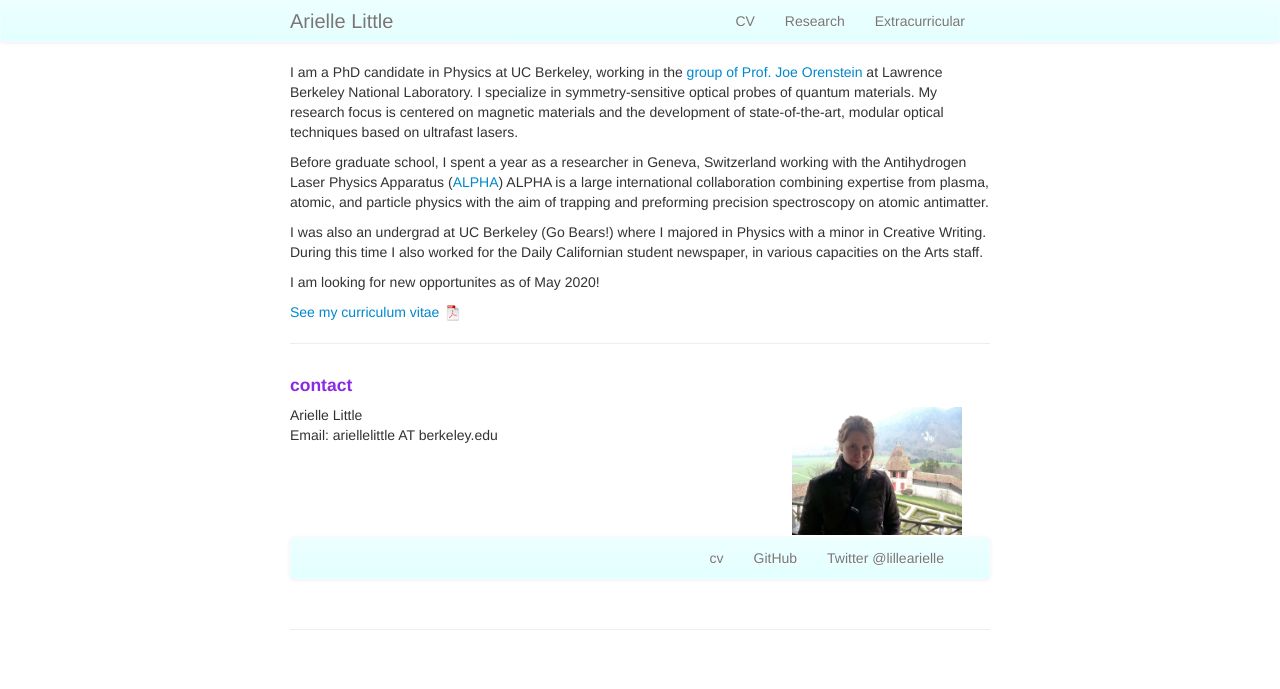
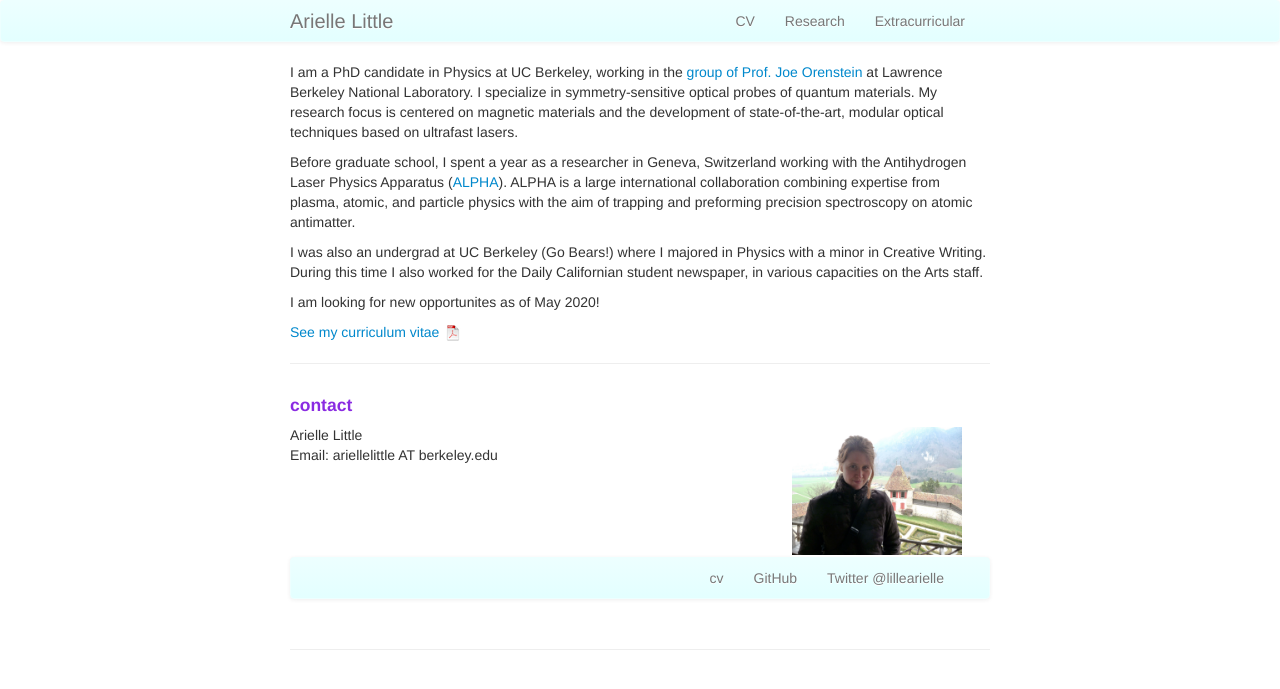
Before and after one commit to ariellel118/ariellel118.github.io, a Jekyll site: the page built from index.md, in a window 1280 px wide. Shown: the top 689 px of the page. Built offline with Jekyll 4.4.1, drawn with Linux system fonts in a browser that asks for light colours.

Commit message:
changed research

```diff
--- a/index.md
+++ b/index.md
@@ -8,7 +8,7 @@ keywords:
 
 I am a PhD candidate in Physics at UC Berkeley, working in the <a href="http://orensteinlab.berkeley.edu/orenstein-group/">group of Prof. Joe Orenstein </a> at Lawrence Berkeley National Laboratory. I specialize in symmetry-sensitive optical probes of quantum materials. My research focus is centered on magnetic materials and the development of state-of-the-art, modular optical techniques based on ultrafast lasers.
 
-Before graduate school, I spent a year as a researcher in Geneva, Switzerland working with the Antihydrogen Laser Physics Apparatus (<a href="http://alpha.web.cern.ch/">ALPHA</a>) ALPHA is a large international collaboration combining expertise from plasma, atomic, and particle physics with the aim of trapping and preforming precision spectroscopy on atomic antimatter.
+Before graduate school, I spent a year as a researcher in Geneva, Switzerland working with the Antihydrogen Laser Physics Apparatus (<a href="http://alpha.web.cern.ch/">ALPHA</a>). ALPHA is a large international collaboration combining expertise from plasma, atomic, and particle physics with the aim of trapping and preforming precision spectroscopy on atomic antimatter.
 
 I was also an undergrad at UC Berkeley (Go Bears!) where I majored in Physics with a minor in Creative Writing. During this time I also worked for the Daily Californian student newspaper, in various capacities on the Arts staff.
 
```
